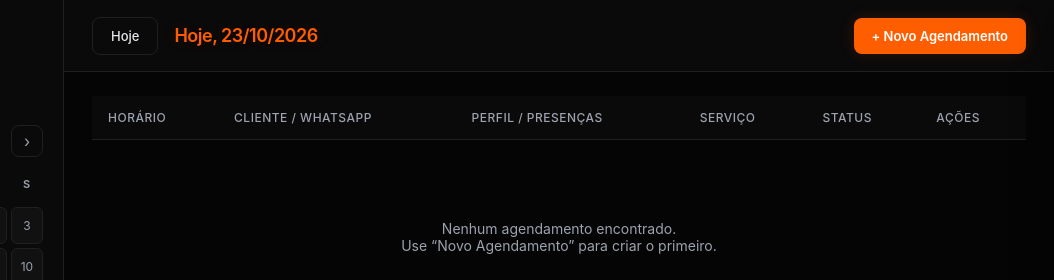
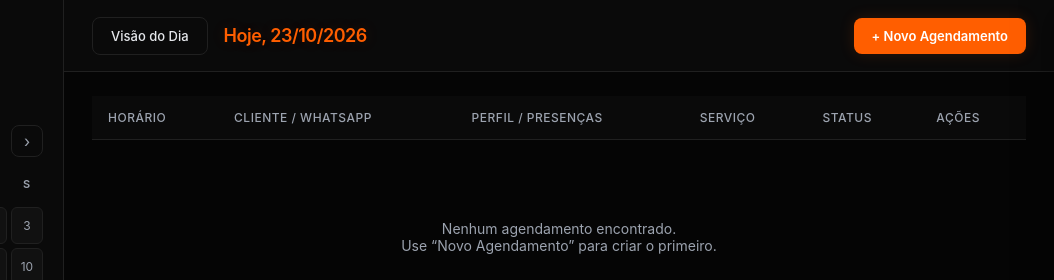
Before and after one commit to Emelytestes12/Agenda-Smart, a plain HTML site: page SI-estabelecimento/Frontend/Agendamentos/Agendamento.html in a window 1280 px wide. Shown: the top 280 px of the page, 226-1280 px from the left. Drawn offline with Linux system fonts and the light colour scheme.

Commit message:
Texto botão

```diff
--- a/SI-estabelecimento/Frontend/Agendamentos/Agendamento.html
+++ b/SI-estabelecimento/Frontend/Agendamentos/Agendamento.html
@@ -34,7 +34,7 @@
     <main class="main-content">
       <header class="top-bar">
         <div class="date-controls">
-          <button class="btn-today" id="btn-today">Hoje</button>
+          <button class="btn-today" id="btn-today">Visão do Dia</button>
           <h2 class="title orange" id="selected-date-display"></h2>
         </div>
         <button id="btn-open-drawer" class="btn-primary">+ Novo Agendamento</button>
```
